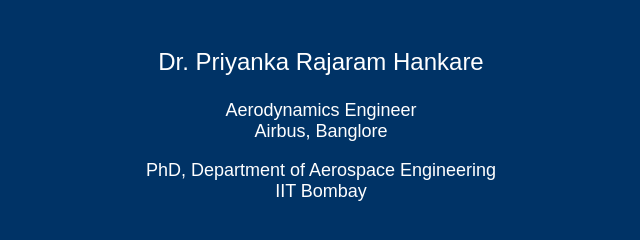
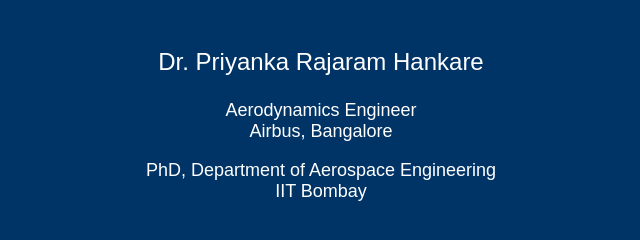
Before and after one commit to priyanka7p/PriyankaHankare.github.io, a plain HTML site: page index.html in a window 1280 px wide. Shown: the top 240 px of the page, 319-959 px from the left. Drawn offline with Linux system fonts and the light colour scheme.

Commit message:
Update index.html

```diff
--- a/index.html
+++ b/index.html
@@ -78,7 +78,7 @@
       <img src="IMG_1317.JPG" alt="Priyanka Rajaram Hankare">
   </div>
   <p style="margin-top: 8px; font-size: 24px;"> Dr. Priyanka Rajaram Hankare</p>
-  <p style="margin-top: 8px; font-size: 18px;">Aerodynamics Engineer<br>Airbus, Banglore</p>
+  <p style="margin-top: 8px; font-size: 18px;">Aerodynamics Engineer<br>Airbus, Bangalore</p>
   <p style="margin-top: 8px; font-size: 18px;">PhD, Department of Aerospace Engineering<br>IIT Bombay</p>
 </header>
 <main>
```
